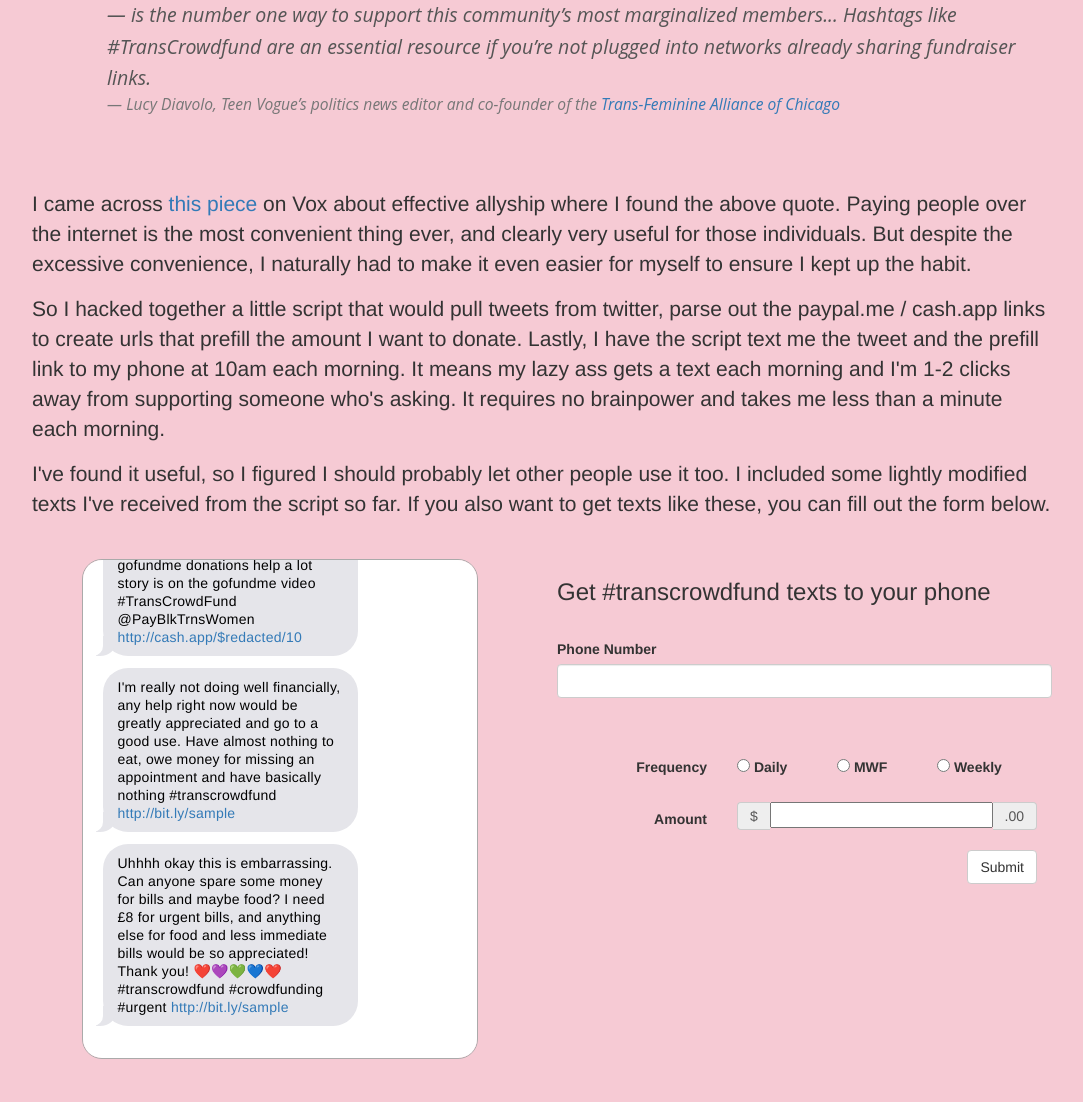
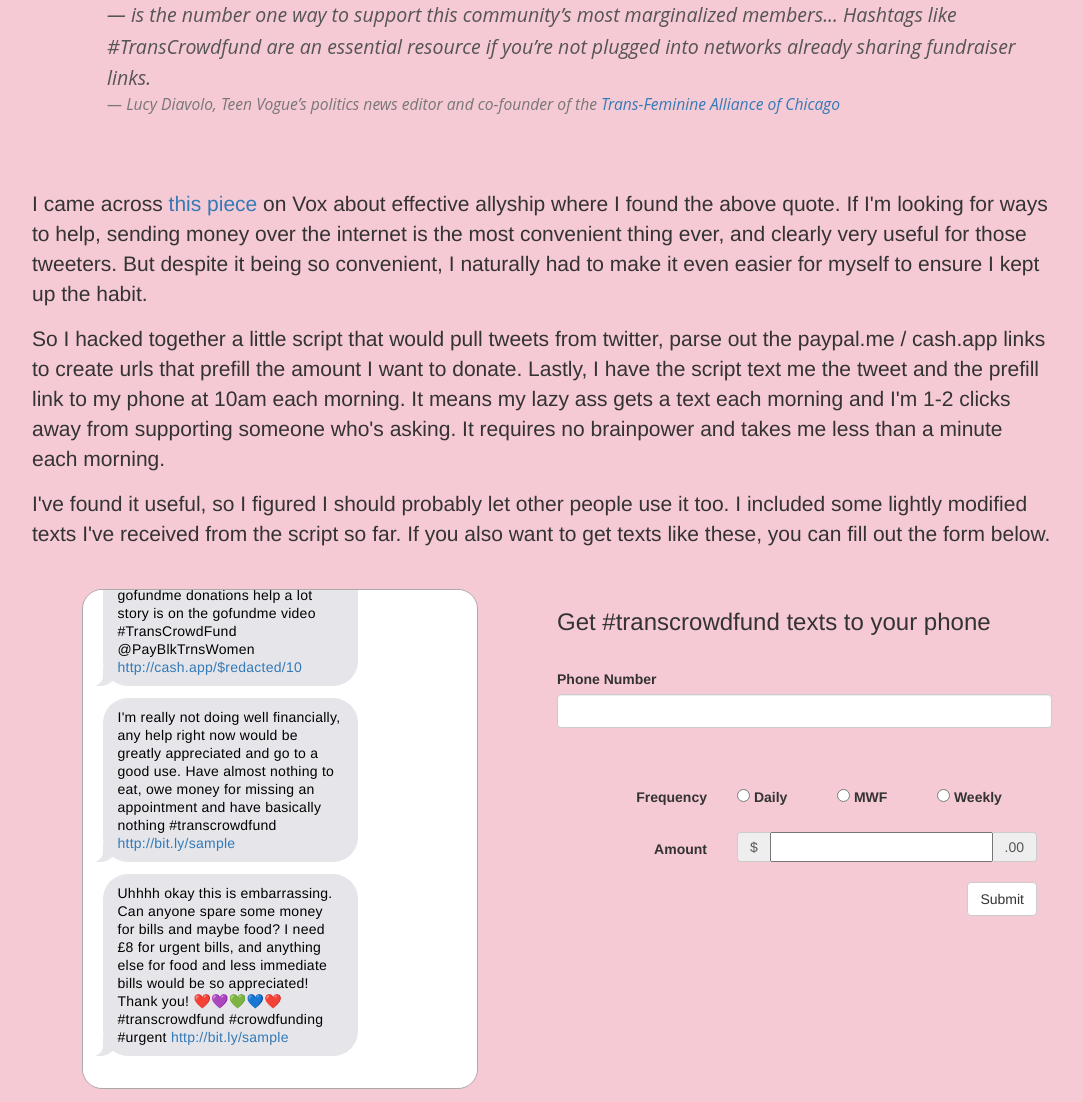
Before and after one commit to gauravmk/supporttranscrowdfund, a Flask app: page / in a window 1280 px wide. Shown: the part 243-1345 px from the top of the page, without its empty margins (98-1181 px from the left). Run offline with Flask 2, Linux system fonts and the light colour scheme; some libraries are stand-ins or nearby versions.

Commit message:
update copy

```diff
--- a/templates/index.html
+++ b/templates/index.html
@@ -13,7 +13,7 @@
   }
 
   #amount {
-    line-height: 20px;
+    line-height: 24px;
     width: 100%;
   }
 
@@ -138,7 +138,7 @@
       I think for anyone, direct financial support for LGBTQ people — especially black and brown trans women — is the number one way to support this community’s most marginalized members... Hashtags like #TransCrowdfund are an essential resource if you’re not plugged into networks already sharing fundraiser links.
       <footer>Lucy Diavolo, Teen Vogue’s politics news editor and co-founder of the <a href="https://www.tfemchicago.com/">Trans-Feminine Alliance of Chicago</a></footer>
     </blockquote>
-    <p>I came across <a href="https://www.vox.com/identities/2019/6/22/18700875/lgbtq-good-ally">this piece</a> on Vox about effective allyship where I found the above quote. Paying people over the internet is the most convenient thing ever, and clearly very useful for those individuals. But despite the excessive convenience, I naturally had to make it even easier for myself to ensure I kept up the habit.</p>
+    <p>I came across <a href="https://www.vox.com/identities/2019/6/22/18700875/lgbtq-good-ally">this piece</a> on Vox about effective allyship where I found the above quote. If I'm looking for ways to help, sending money over the internet is the most convenient thing ever, and clearly very useful for those tweeters. But despite it being so convenient, I naturally had to make it even easier for myself to ensure I kept up the habit.</p>
     <p>So I hacked together a little script that would pull tweets from twitter, parse out the paypal.me / cash.app links to create urls that prefill the amount I want to donate. Lastly, I have the script text me the tweet and the prefill link to my phone at 10am each morning. It means my lazy ass gets a text each morning and I'm 1-2 clicks away from supporting someone who's asking. It requires no brainpower and takes me less than a minute each morning.</p>
     <p>I've found it useful, so I figured I should probably let other people use it too. I included some lightly modified texts I've received from the script so far. If you also want to get texts like these, you can fill out the form below.</p>
     <div style="margin-top: 40px;" class="row">
```
